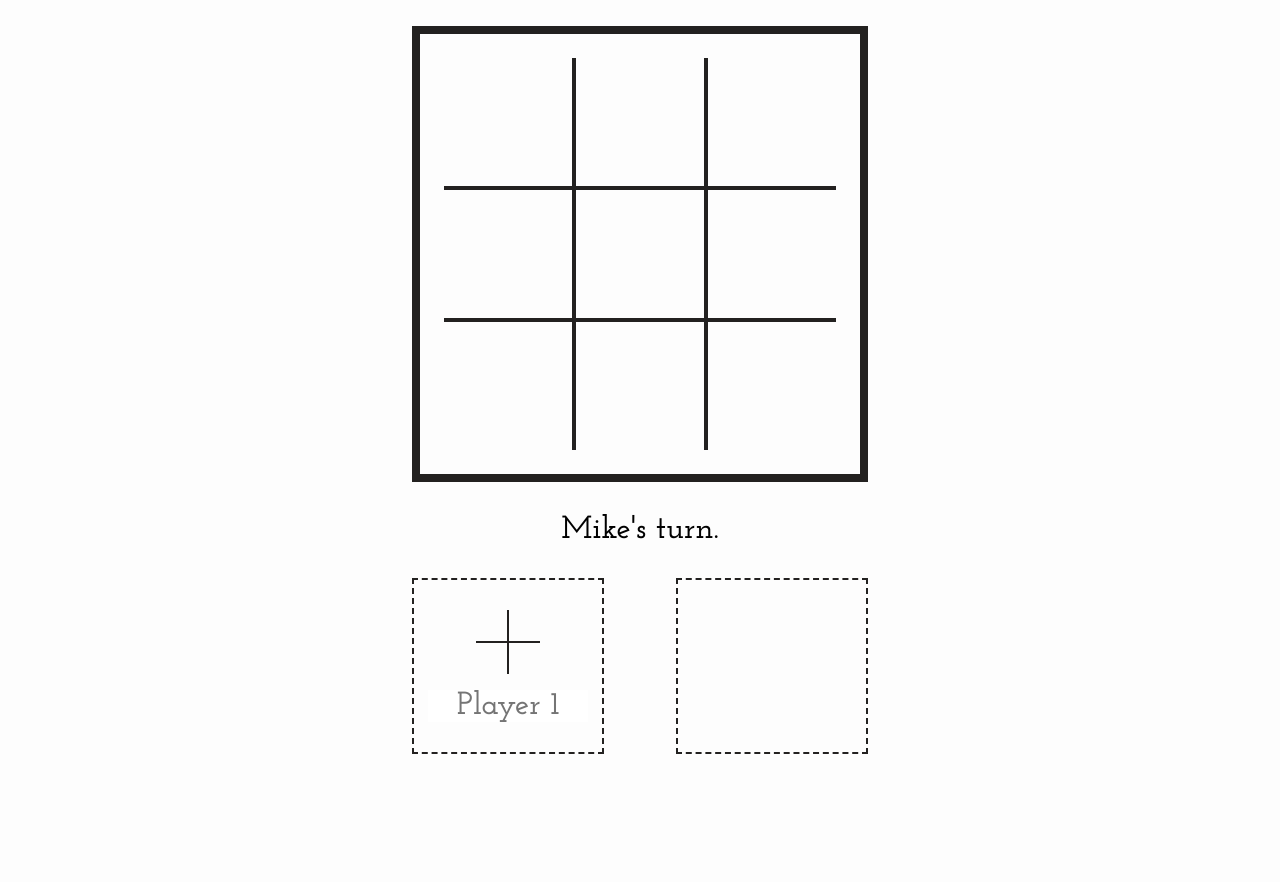
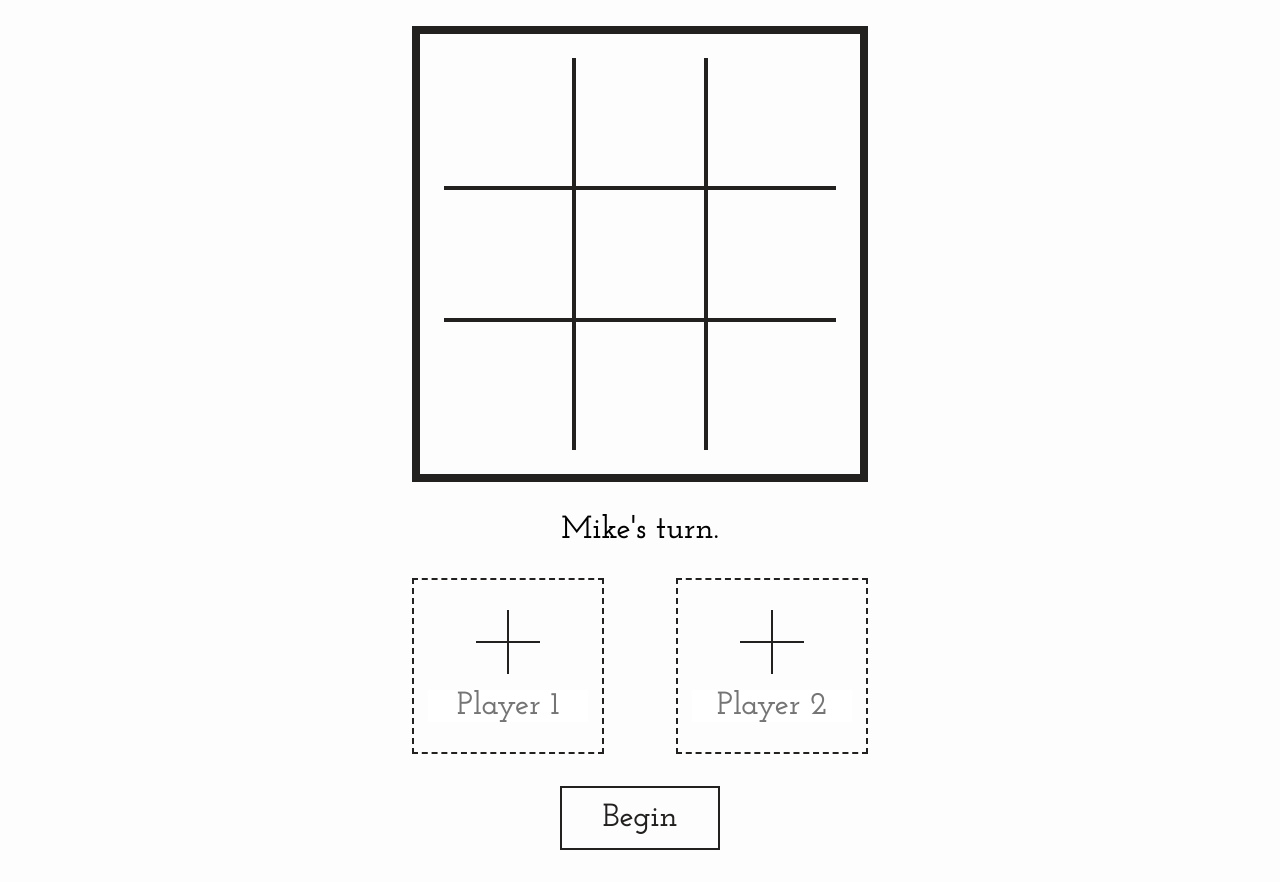
Before and after one commit to sfratczak/odin-tictactoe, a website: page index.html in a window 1280 px wide. Shown: the part 70-952 px from the top of the page. Before the commit the page ends 824 px from the top, so only its background shows below. Drawn offline with Linux system fonts and the light colour scheme.

Commit message:
Add some styling for player addition

```diff
--- a/index.html
+++ b/index.html
@@ -32,8 +32,18 @@
               placeholder="Player 1"
               spellcheck="false" />
           </div>
-          <div class="player-two border-2px-dashed"></div>
+          <div class="player-two border-2px-dashed">
+            <label for="player-two-name"
+              ><img src="./img/plus.svg" alt="Add player two" /></label
+            ><input
+              type="text"
+              name="player-two-name"
+              id="player-two-name"
+              placeholder="Player 2"
+              spellcheck="false" />
+          </div>
         </div>
+        <button class="btn-begin" disabled>Begin</button>
       </div>
     </main>
   </body>
--- a/style.css
+++ b/style.css
@@ -248,3 +248,22 @@ main {
   text-align: center;
   font-size: 32px;
 }
+
+.btn-begin {
+  width: 160px;
+  height: 64px;
+  background-color: var(--clr-black);
+  color: var(--clr-white);
+  border: none;
+  font-family: inherit;
+  font-size: 32px;
+  cursor: pointer;
+  margin: 0 auto 32px auto;
+}
+
+.btn-begin:disabled {
+  background-color: var(--clr-white);
+  color: var(--clr-black);
+  border: 2px solid var(--clr-black);
+  cursor: not-allowed;
+}
```
